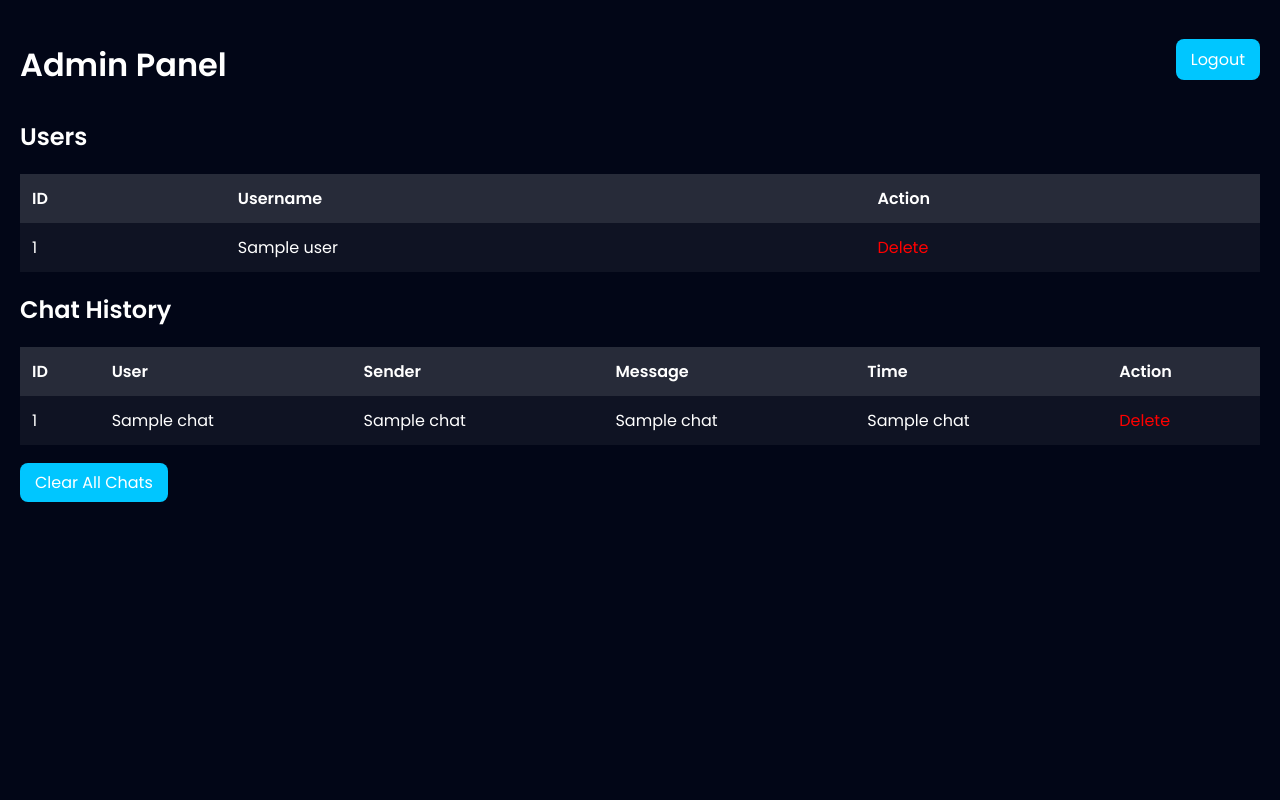
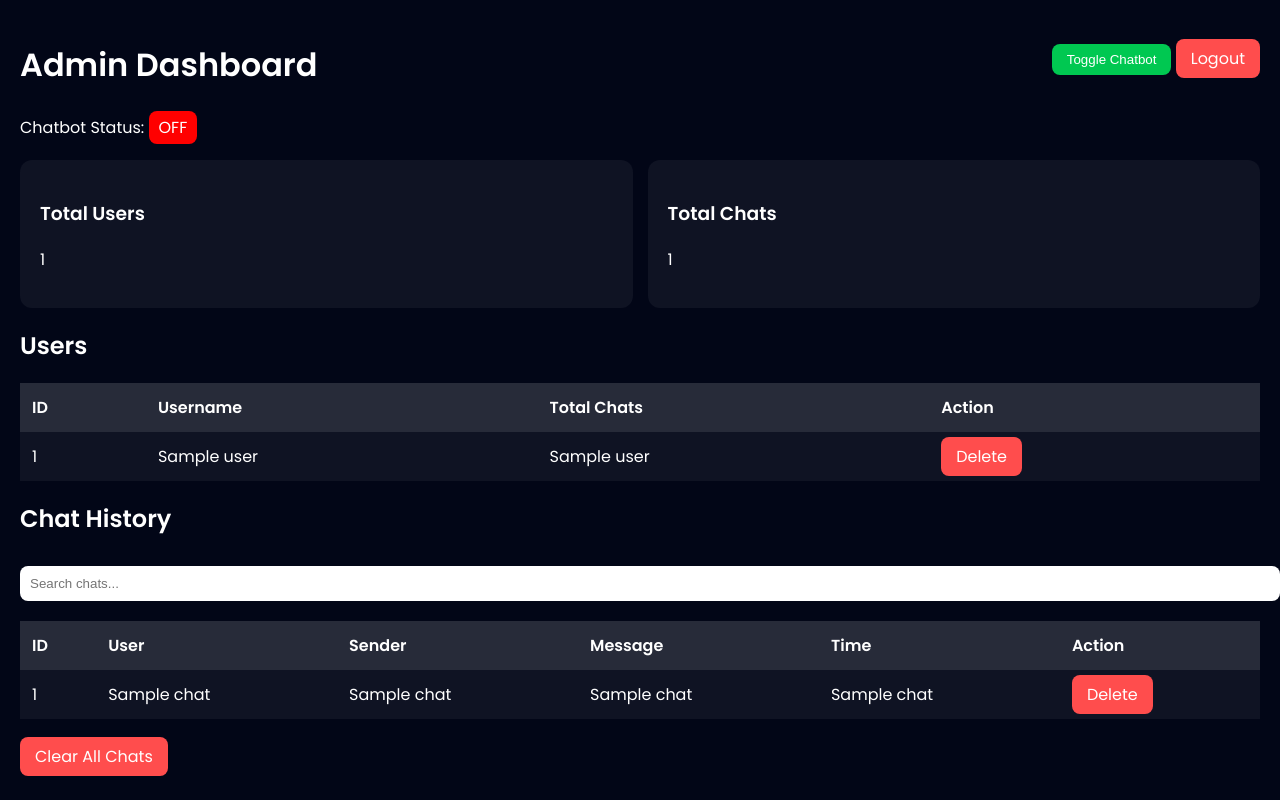
Before and after one commit to Krutik1997/ai-impact-chatbot, a FastAPI app: template templates/admin.html in a window 1280 px wide. Run offline with FastAPI, Linux system fonts and the light colour scheme; the template is opened without the code that fills it: most values are stand-ins (such as "Sample title", 1, 10 or a date in 2020).

Commit message:
Enhance admin dashboard with new features and styles

```diff
--- a/templates/admin.html
+++ b/templates/admin.html
@@ -2,7 +2,6 @@
 <html lang="en">
 <head>
     <title>Admin Dashboard</title>
-
     <meta name="viewport" content="width=device-width, initial-scale=1.0">
 
     <!-- Fonts & Icons -->
@@ -25,6 +24,38 @@
             margin-bottom: 10px;
         }
 
+        .top-bar {
+            display: flex;
+            justify-content: space-between;
+            align-items: center;
+        }
+
+        .btn {
+            padding: 8px 15px;
+            border-radius: 8px;
+            color: white;
+            text-decoration: none;
+            border: none;
+            cursor: pointer;
+        }
+
+        .btn-blue { background: #00c6ff; }
+        .btn-red { background: #ff4d4d; }
+        .btn-green { background: #00c851; }
+
+        .cards {
+            display: flex;
+            gap: 15px;
+            margin-top: 20px;
+        }
+
+        .card {
+            flex: 1;
+            padding: 20px;
+            border-radius: 12px;
+            background: rgba(255,255,255,0.05);
+        }
+
         table {
             width: 100%;
             border-collapse: collapse;
@@ -45,29 +76,21 @@
             background: rgba(0,198,255,0.2);
         }
 
-        a {
-            color: red;
-            text-decoration: none;
+        input {
+            padding: 10px;
+            width: 100%;
+            border-radius: 8px;
+            border: none;
+            margin-top: 10px;
         }
 
-        a:hover {
-            text-decoration: underline;
+        .status {
+            padding: 5px 10px;
+            border-radius: 8px;
         }
 
-        .top-bar {
-            display: flex;
-            justify-content: space-between;
-            align-items: center;
-        }
-
-        .btn {
-            padding: 8px 15px;
-            background: #00c6ff;
-            border-radius: 8px;
-            color: white;
-            text-decoration: none;
-        }
-
+        .on { background: green; }
+        .off { background: red; }
     </style>
 </head>
 
@@ -76,8 +99,34 @@
 <div class="container">
 
     <div class="top-bar">
-        <h1>Admin Panel</h1>
-        <a href="/logout" class="btn">Logout</a>
+        <h1>Admin Dashboard</h1>
+        <div>
+            <button onclick="toggleBot()" class="btn btn-green">
+                Toggle Chatbot
+            </button>
+            <a href="/logout" class="btn btn-red">Logout</a>
+        </div>
+    </div>
+
+    <!-- STATUS -->
+    <p>
+        Chatbot Status:
+        <span id="botStatus" class="status {{ 'on' if bot_status else 'off' }}">
+            {{ 'ACTIVE' if bot_status else 'OFF' }}
+        </span>
+    </p>
+
+    <!-- STATS -->
+    <div class="cards">
+        <div class="card">
+            <h3>Total Users</h3>
+            <p>{{ users|length }}</p>
+        </div>
+
+        <div class="card">
+            <h3>Total Chats</h3>
+            <p>{{ chats|length }}</p>
+        </div>
     </div>
 
     <!-- USERS -->
@@ -87,6 +136,7 @@
         <tr>
             <th>ID</th>
             <th>Username</th>
+            <th>Total Chats</th>
             <th>Action</th>
         </tr>
 
@@ -94,17 +144,19 @@
         <tr>
             <td>{{ u[0] }}</td>
             <td>{{ u[1] }}</td>
+            <td>{{ u[2] }}</td>
             <td>
-                <a href="/delete_user/{{ u[0] }}">Delete</a>
+                <a href="/delete_user/{{ u[0] }}" class="btn btn-red">Delete</a>
             </td>
         </tr>
         {% endfor %}
     </table>
 
-    <!-- CHATS -->
+    <!-- SEARCH -->
     <h2>Chat History</h2>
+    <input type="text" id="search" placeholder="Search chats...">
 
-    <table>
+    <table id="chatTable">
         <tr>
             <th>ID</th>
             <th>User</th>
@@ -122,16 +174,44 @@
             <td>{{ c[3] }}</td>
             <td>{{ c[4] }}</td>
             <td>
-                <a href="/delete_chat/{{ c[0] }}">Delete</a>
+                <a href="/delete_chat/{{ c[0] }}" class="btn btn-red">Delete</a>
             </td>
         </tr>
         {% endfor %}
     </table>
 
     <br>
-    <a href="/clear_chats" class="btn">Clear All Chats</a>
+    <a href="/clear_chats" class="btn btn-red">Clear All Chats</a>
 
 </div>
 
+<script>
+function toggleBot() {
+    fetch('/toggle_bot')
+    .then(res => res.json())
+    .then(data => {
+        let status = document.getElementById("botStatus");
+        if (data.status) {
+            status.innerText = "ACTIVE";
+            status.className = "status on";
+        } else {
+            status.innerText = "OFF";
+            status.className = "status off";
+        }
+    });
+}
+
+// SEARCH FILTER
+document.getElementById("search").addEventListener("keyup", function() {
+    let value = this.value.toLowerCase();
+    let rows = document.querySelectorAll("#chatTable tr");
+
+    rows.forEach((row, index) => {
+        if (index === 0) return;
+        row.style.display = row.innerText.toLowerCase().includes(value) ? "" : "none";
+    });
+});
+</script>
+
 </body>
 </html>
```
